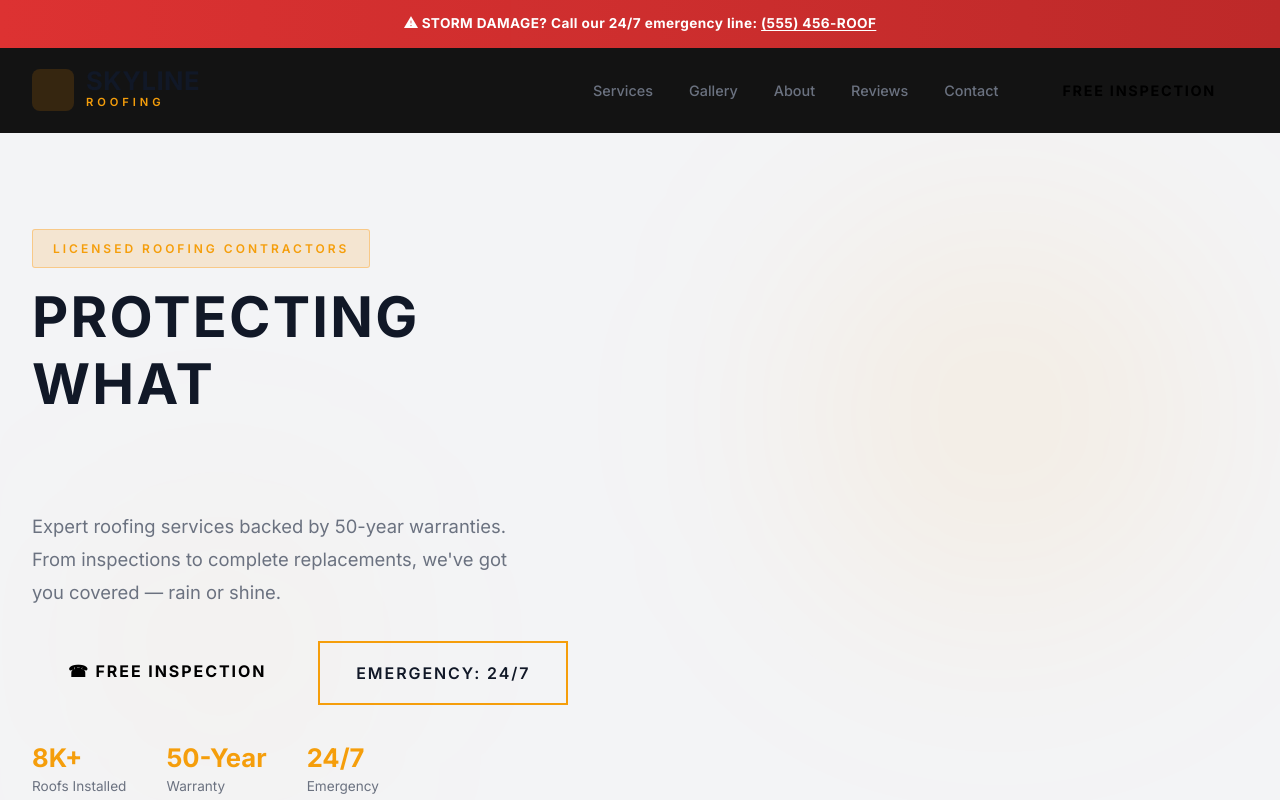
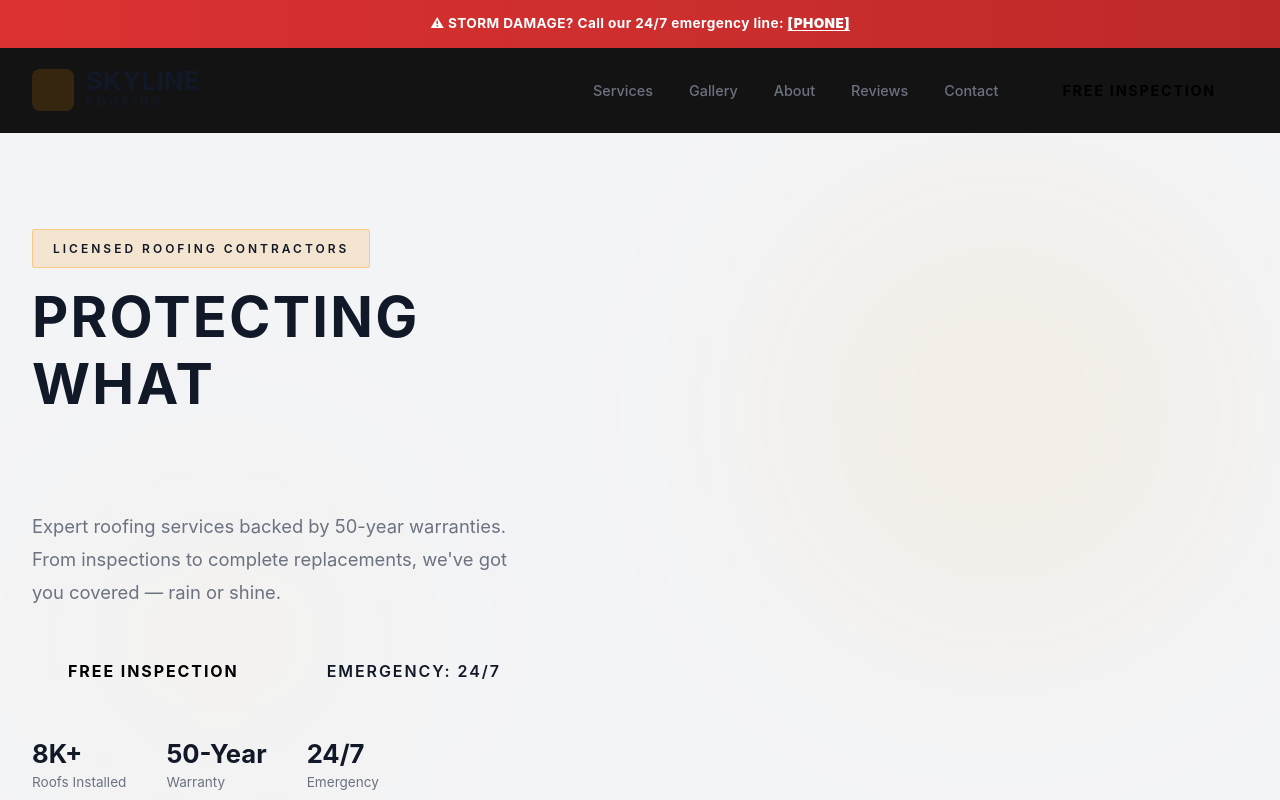
Before and after one commit to Adeshpreet-Singh/roofing, a Next.js app: page / in a window 1280 px wide. Shown: the top 800 px of the page. Built offline with nearby package versions, Linux system fonts and the light colour scheme.

Commit message:
Update: placeholders, attribution, sitemap, robots, accessibility

```diff
--- a/app/globals.css
+++ b/app/globals.css
@@ -1,11 +1,23 @@
+:root {
+  --font-heading: "Inter", serif;
+  --font-body: "Inter", sans-serif;
+  --bg-canvas: #f3f4f6;
+  --bg-panel: #ffffff;
+  --bg-elevated: #f3f4f6;
+  --text-primary: #111827;
+  --text-secondary: #6b7280;
+  --text-tertiary: #6b7280;
+  --accent-brand: #f59e0b;
+  --accent-interactive: #4b5563;
+  --surface-translucent: rgba(255,255,255,0.08);
+  --surface-translucent-hover: rgba(255,255,255,0.12);
+  --surface-translucent-active: rgba(255,255,255,0.16);
+  --border-default: rgba(0,0,0,0.1);
+  --border-subtle: rgba(0,0,0,0.05);
+  --border-hover: rgba(0,0,0,0.2);
+}
 /* FONTS_INJECTED */
 @import url("https://fonts.googleapis.com/css2?family=Inter:wght@400;500;600;700&display=swap");
-:root {
-  --font-heading: 'Inter', serif;
-  --font-body: 'Inter', sans-serif;
-
-  --text-secondary: var(--muted, #6c757d);
-}
 h1, h2, h3, h4, h5, h6 { font-family: var(--font-heading); }
 body { font-family: var(--font-body); }
 
@@ -19,16 +31,6 @@
 /* ========================= */
 /* CSS CUSTOM PROPERTIES     */
 /* ========================= */
-:root {
-  --primary: #374151;
-  --secondary: #4b5563;
-  --accent: #f59e0b;
-  --bg: #f3f4f6;
-  --surface: #ffffff;
-  --text: #111827;
-  --muted: #6b7280;
-}
-
 /* ========================= */
 /* BASE / RESET              */
 /* ========================= */
--- a/app/layout.tsx
+++ b/app/layout.tsx
@@ -4,7 +4,7 @@
 export const metadata: Metadata = {
   title: "Skyline Roofing | Licensed Roofing Contractors | Free Inspection",
   description:
-    "Skyline Roofing — expert roof inspection, repair, replacement, gutter systems, and siding. Licensed, insured, GAF Master Elite certified. 50-year warranty. Call (555) 456-ROOF for a free inspection.",
+    "Skyline Roofing — expert roof inspection, repair, replacement, gutter systems, and siding. Licensed, insured, GAF Master Elite certified. 50-year warranty. Call [PHONE] for a free inspection.",
   keywords: [
     "roofing contractor",
     "roof repair",
@@ -19,8 +19,8 @@
   openGraph: {
     title: "Skyline Roofing | Licensed Roofing Contractors",
     description:
-      "Expert roofing services backed by 50-year warranties. Free inspections, financing available. Call (555) 456-ROOF.",
-    url: "https://skylineroofing.com",
+      "Expert roofing services backed by 50-year warranties. Free inspections, financing available. Call [PHONE].",
+    url: "[WEBSITE]",
     siteName: "Skyline Roofing",
     images: [
       {
@@ -69,7 +69,7 @@
         {/* Emergency storm damage banner */}
         <div className="emergency-banner" role="alert">
           ⚠ STORM DAMAGE? Call our 24/7 emergency line:{" "}
-          <a href="tel:+15554567663">(555) 456-ROOF</a>
+          <a href="tel:[PHONE]">[PHONE]</a>
         </div>
 
         {children}
--- a/app/page.tsx
+++ b/app/page.tsx
@@ -20,7 +20,7 @@
  setFormStatus('sending');
  const form = e.currentTarget;
  const formData = new FormData(form);
- formData.append('access_key', 'YOUR_WEB3FORMS_ACCESS_KEY');
+ formData.append('access_key', '[WEB3FORMS_KEY]');
 
  try {
  const res = await fetch('https://api.web3forms.com/submit', {
@@ -67,7 +67,7 @@
  title: 'Gutter Systems',
  desc: 'Seamless gutter installation, cleaning, and leaf guard systems to protect your foundation.',
  price: 'From $599',
- icon: '️',
+ icon: '',
  img: 'https://images.unsplash.com/photo-1513694203232-719a280e022f?w=800&q=80',
  },
  {
@@ -153,7 +153,7 @@
  {item}
  </button>
  ))}
- <a href="tel:+15554567663" className="btn-primary nav-cta">
+ <a href="tel:[PHONE]" className="btn-primary nav-cta">
  Free Inspection
  </a>
  </div>
@@ -185,7 +185,7 @@
  {item}
  </button>
  ))}
- <a href="tel:+15554567663" className="btn-primary w-full text-center">
+ <a href="tel:[PHONE]" className="btn-primary w-full text-center">
  Free Inspection
  </a>
  </div>
@@ -212,11 +212,11 @@
  replacements, we&apos;ve got you covered — rain or shine.
  </p>
  <div className="hero-ctas reveal stagger-3">
- <a href="tel:+15554567663" className="btn-primary btn-lg">
- ☎ Free Inspection
+ <a href="tel:[PHONE]" className="btn-primary btn-lg">
+ Free Inspection
  </a>
- <a href="tel:+15554567663" className="btn-outline btn-lg">
-  Emergency: 24/7
+ <a href="tel:[PHONE]" className="btn-outline btn-lg">
+ Emergency: 24/7
  </a>
  </div>
  <div className="hero-stats reveal stagger-3">
@@ -248,15 +248,15 @@
  {/* ===== STORM DAMAGE CTA ===== */}
  <section className="storm-cta reveal" aria-label="Storm damage emergency call to action">
  <div className="storm-cta-inner">
- <div className="storm-cta-icon" aria-hidden="true">⛈️</div>
+ <div className="storm-cta-icon" aria-hidden="true"></div>
  <div className="storm-cta-text">
  <h2 className="storm-cta-title">Storm Damage?</h2>
  <p className="storm-cta-desc">
  Don&apos;t wait — water damage spreads fast. Our emergency crew responds within 2 hours, day or night.
  </p>
  </div>
- <a href="tel:+15554567663" className="btn-primary btn-lg storm-cta-btn">
-  Call Now: (555) 456-ROOF
+ <a href="tel:[PHONE]" className="btn-primary btn-lg storm-cta-btn">
+ Call Now: [PHONE]
  </a>
  </div>
  </section>
@@ -338,7 +338,7 @@
  'Drone & Thermal Inspections',
  ].map((item, i) => (
  <div key={i} className="check-item">
- <span className="check-icon" aria-hidden="true">✓</span>
+ <span className="check-icon" aria-hidden="true"></span>
  <span>{item}</span>
  </div>
  ))}
@@ -369,7 +369,7 @@
  ))}
  </div>
  <div className="section-cta reveal">
- <a href="tel:+15554567663" className="btn-outline">
+ <a href="tel:[PHONE]" className="btn-outline">
  Ask About Financing
  </a>
  </div>
@@ -388,7 +388,7 @@
  <article key={i} className="review-card">
  <div className="stars" aria-label={`${t.rating} out of 5 stars`}>
  {[...Array(t.rating)].map((_, j) => (
- <span key={j} aria-hidden="true">★</span>
+ <span key={j} aria-hidden="true"></span>
  ))}
  </div>
  <p className="review-text">&ldquo;{t.text}&rdquo;</p>
@@ -416,7 +416,7 @@
  <div className="area-map reveal-left">
  <iframe
  title="Skyline Roofing service area map"
- src="https://www.google.com/maps/embed?pb=!1m18!1m12!1m3!1d3022.2!2d-73.98!3d40.75!2m3!1f0!2f0!3f0!3m2!1i1024!2i768!4f13.1!3m3!1m2!1s0x0%3A0x0!2zNDDCsDQ1JzAwLjAiTiA3M8KwNTgnNDguMCJX!5e0!3m2!1sen!2sus!4v1"
+ src="[WEBSITE]/maps/embed?pb=!1m18!1m12!1m3!1d3022.2!2d-73.98!3d40.75!2m3!1f0!2f0!3f0!3m2!1i1024!2i768!4f13.1!3m3!1m2!1s0x0%3A0x0!2zNDDCsDQ1JzAwLjAiTiA3M8KwNTgnNDguMCJX!5e0!3m2!1sen!2sus!4v1"
  width="100%"
  height="350"
 
@@ -433,7 +433,7 @@
  ))}
  </div>
  <p className="area-note">
- Don&apos;t see your area? <a href="tel:+15554567663">Call us</a> — we likely serve your neighborhood.
+ Don&apos;t see your area? <a href="tel:[PHONE]">Call us</a> — we likely serve your neighborhood.
  </p>
  </div>
  </div>
@@ -457,14 +457,14 @@
  <div className="contact-icon" aria-hidden="true"></div>
  <div>
  <p className="contact-label">24/7 Emergency Line</p>
- <a href="tel:+15554567663" className="contact-value">(555) 456-ROOF</a>
+ <a href="tel:[PHONE]" className="contact-value">[PHONE]</a>
  </div>
  </div>
  <div className="contact-item">
- <div className="contact-icon" aria-hidden="true">✉️</div>
+ <div className="contact-icon" aria-hidden="true"></div>
  <div>
  <p className="contact-label">Email Us</p>
- <a href="mailto:info@skylineroofing.com" className="contact-value">info@skylineroofing.com</a>
+ <a href="mailto:[EMAIL]" className="contact-value">[EMAIL]</a>
  </div>
  </div>
  <div className="contact-item">
@@ -488,11 +488,11 @@
 
  {/* Social links */}
  <div className="social-links">
- <a href="https://facebook.com" target="_blank" rel="noopener noreferrer" aria-label="Facebook" className="social-link">FB</a>
- <a href="https://instagram.com" target="_blank" rel="noopener noreferrer" aria-label="Instagram" className="social-link">IG</a>
- <a href="https://twitter.com" target="_blank" rel="noopener noreferrer" aria-label="Twitter / X" className="social-link">X</a>
- <a href="https://linkedin.com" target="_blank" rel="noopener noreferrer" aria-label="LinkedIn" className="social-link">LI</a>
- <a href="https://wa.me/15554567663" target="_blank" rel="noopener noreferrer" aria-label="WhatsApp" className="social-link">WA</a>
+ <a href="[WEBSITE]" target="_blank" rel="noopener noreferrer" aria-label="Facebook" className="social-link">FB</a>
+ <a href="[WEBSITE]" target="_blank" rel="noopener noreferrer" aria-label="Instagram" className="social-link">IG</a>
+ <a href="[WEBSITE]" target="_blank" rel="noopener noreferrer" aria-label="Twitter / X" className="social-link">X</a>
+ <a href="[WEBSITE]" target="_blank" rel="noopener noreferrer" aria-label="LinkedIn" className="social-link">LI</a>
+ <a href="https://wa.me/[PHONE]" target="_blank" rel="noopener noreferrer" aria-label="WhatsApp" className="social-link">WA</a>
  </div>
  </div>
 
@@ -511,7 +511,7 @@
  </div>
  <div className="form-field">
  <label htmlFor="phone">Phone</label>
- <input id="phone" name="phone" type="tel" required placeholder="(555) 000-0000" />
+ <input id="phone" name="phone" type="tel" required placeholder="[PHONE]" />
  </div>
  <div className="form-field">
  <label htmlFor="service-type">Service Needed</label>
@@ -534,10 +534,10 @@
  className="btn-primary btn-lg w-full"
  disabled={formStatus === 'sending'}
  >
- {formStatus === 'sending' ? 'Sending...' : formStatus === 'sent' ? '✓ Sent! We\'ll call you soon.' : 'Schedule Free Inspection'}
+ {formStatus === 'sending' ? 'Sending...' : formStatus === 'sent' ? ' Sent! We\'ll call you soon.' : 'Schedule Free Inspection'}
  </button>
  {formStatus === 'error' && (
- <p className="form-error">Something went wrong. Please call us at (555) 456-ROOF.</p>
+ <p className="form-error">Something went wrong. Please call us at [PHONE].</p>
  )}
  </form>
  </div>
@@ -553,11 +553,11 @@
  Get a free, no-obligation roof inspection from our certified experts today.
  </p>
  <div className="final-cta-buttons">
- <a href="tel:+15554567663" className="btn-primary btn-lg">
- ☎ Call (555) 456-ROOF
+ <a href="tel:[PHONE]" className="btn-primary btn-lg">
+ Call [PHONE]
  </a>
- <a href="mailto:info@skylineroofing.com" className="btn-outline btn-lg">
- ✉ Email Us
+ <a href="mailto:[EMAIL]" className="btn-outline btn-lg">
+ Email Us
  </a>
  </div>
  </div>
@@ -573,15 +573,15 @@
  <span className="footer-name">Skyline Roofing</span>
  </div>
  <div className="footer-links">
- <a href="tel:+15554567663" className="footer-link">(555) 456-ROOF</a>
- <a href="mailto:info@skylineroofing.com" className="footer-link">info@skylineroofing.com</a>
- <a href="https://wa.me/15554567663" target="_blank" rel="noopener noreferrer" className="footer-link">WhatsApp</a>
+ <a href="tel:[PHONE]" className="footer-link">[PHONE]</a>
+ <a href="mailto:[EMAIL]" className="footer-link">[EMAIL]</a>
+ <a href="https://wa.me/[PHONE]" target="_blank" rel="noopener noreferrer" className="footer-link">WhatsApp</a>
  </div>
  <div className="footer-social">
- <a href="https://facebook.com" target="_blank" rel="noopener noreferrer" aria-label="Facebook" className="social-link">FB</a>
- <a href="https://instagram.com" target="_blank" rel="noopener noreferrer" aria-label="Instagram" className="social-link">IG</a>
- <a href="https://twitter.com" target="_blank" rel="noopener noreferrer" aria-label="Twitter / X" className="social-link">X</a>
- <a href="https://linkedin.com" target="_blank" rel="noopener noreferrer" aria-label="LinkedIn" className="social-link">LI</a>
+ <a href="[WEBSITE]" target="_blank" rel="noopener noreferrer" aria-label="Facebook" className="social-link">FB</a>
+ <a href="[WEBSITE]" target="_blank" rel="noopener noreferrer" aria-label="Instagram" className="social-link">IG</a>
+ <a href="[WEBSITE]" target="_blank" rel="noopener noreferrer" aria-label="Twitter / X" className="social-link">X</a>
+ <a href="[WEBSITE]" target="_blank" rel="noopener noreferrer" aria-label="LinkedIn" className="social-link">LI</a>
  </div>
  </div>
  <div className="footer-certs">
@@ -589,6 +589,7 @@
  </div>
  <div className="footer-bottom">
  <p>&copy; 2025 Skyline Roofing. All rights reserved. Contractor License #RC-2005-3341</p>
+<div className="text-center py-3 text-xs opacity-50 hover:opacity-80 transition-opacity"><span>Designed by </span><a href="https://adeshpreet.vercel.app/" target="_blank" rel="noopener noreferrer" className="underline">Adeshpreet Singh</a></div>
  </div>
  </div>
  </footer>
```
Also changed, not shown: public/robots.txt (added), 20 other files (tests, documents, lock files or other folders).
